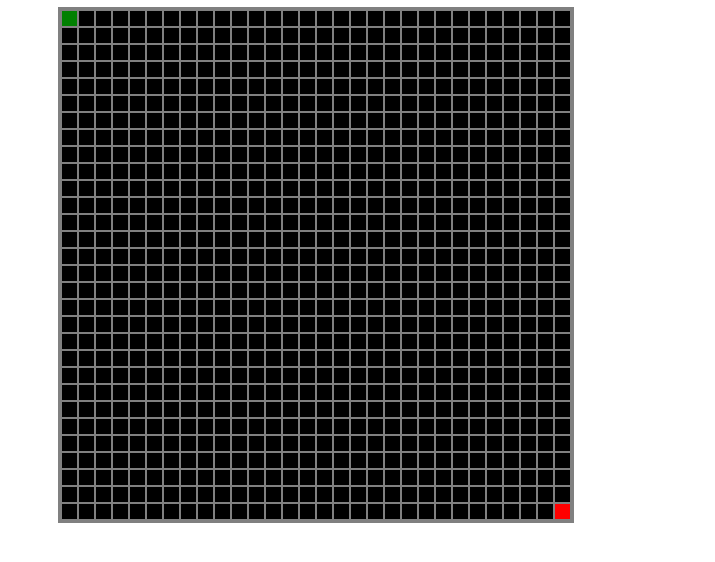
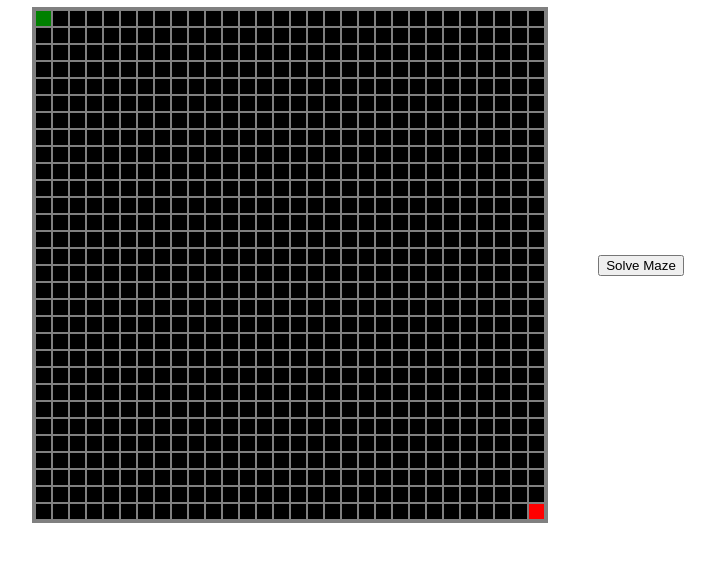
Before and after one commit to hgparker/halgorithms, a website built with webpack: page index.html in a window 1280 px wide. Shown: the part 66-628 px from the top of the page, without its empty margins (282-997 px from the left). Built offline with nearby package versions, Linux system fonts and the light colour scheme.

Commit message:
Add basic maze control UI and logic

```diff
--- a/index.html
+++ b/index.html
@@ -12,7 +12,11 @@
       <div class="MAZE"> Maze Algorithms </div>
     </div>
 
-    <canvas id="main_canvas" width=600 height=600></canvas>
+    <div class="frame_elements">
+      <canvas id="main_canvas" width=600 height=600></canvas>
+      <div id="frame_panel">
+      </div>
     </div>
+
   </body>
 </html>
--- a/js/control.js
+++ b/js/control.js
@@ -1,4 +1,6 @@
+import {createButton} from "./util";
 import {Maze} from "./maze";
+
 
 console.log("control.js is running!");
 
@@ -30,5 +32,7 @@ export class Control {
     let mainCanvas = document.getElementById("main_canvas");
     let maze = new Maze(30, 30, mainCanvas);
     maze.draw();
+
+    createButton("frame_panel", "Solve Maze", () => console.log("solve maze"))
   }
 }
--- a/js/maze.js
+++ b/js/maze.js
@@ -13,10 +13,15 @@ const SQUARE_PADDING = 1;
 
 export class Maze {
   constructor(width, height, canvas) {
+    // set up stuff with main canvas panel
     this.width = width;
     this.height = height;
     this.document = canvas;
+    canvas.width = GRID_OFFSET*2 + SQUARE_SIDE*width;
+    canvas.height = GRID_OFFSET*2 + SQUARE_SIDE*height;
     this.ctx = canvas.getContext("2d");
+
+    // set up frame panel
 
     // grid initialization
     let row = [];
@@ -123,14 +128,8 @@ export class Maze {
       }
     });
   }
+
+  solveBFS() {
+
+  }
 }
-
-// function drawLine(context, x1, y1, x2, y2) {
-//   context.beginPath();
-//   context.strokeStyle = 'red';
-//   context.lineWidth = 1;
-//   context.moveTo(x1, y1);
-//   context.lineTo(x2, y2);
-//   context.stroke();
-//   context.closePath();
-// }
--- /dev/null
+++ b/js/util.js
@@ -0,0 +1,11 @@
+
+
+
+export function createButton(parentId, buttonText, buttonCallback) {
+  let parentElement = document.getElementById(parentId);
+  let newButton = document.createElement("BUTTON");
+  let text = document.createTextNode(buttonText);
+  newButton.appendChild(text);
+  newButton.onclick = buttonCallback;
+  parentElement.appendChild(newButton);
+}
--- a/main.css
+++ b/main.css
@@ -13,13 +13,22 @@
   padding: 10px;
 }
 
+.frame_elements {
+  display: flex;
+  flex-direction: row;
+  align-items: center;
+  justify-content: center;
+
+}
+
 #main_canvas {
-    padding-left: 0;
+  padding-right: 50px;
+    /* padding-left: 0;
     padding-right: 0;
     margin-left: auto;
     margin-right: auto;
     display: block;
-    width: 600px;
+    width: 600px; */
 }
 
 /* .MAZE {
```
Also changed, not shown: js/bundle.js (+41 -12 lines), 1 other file.
